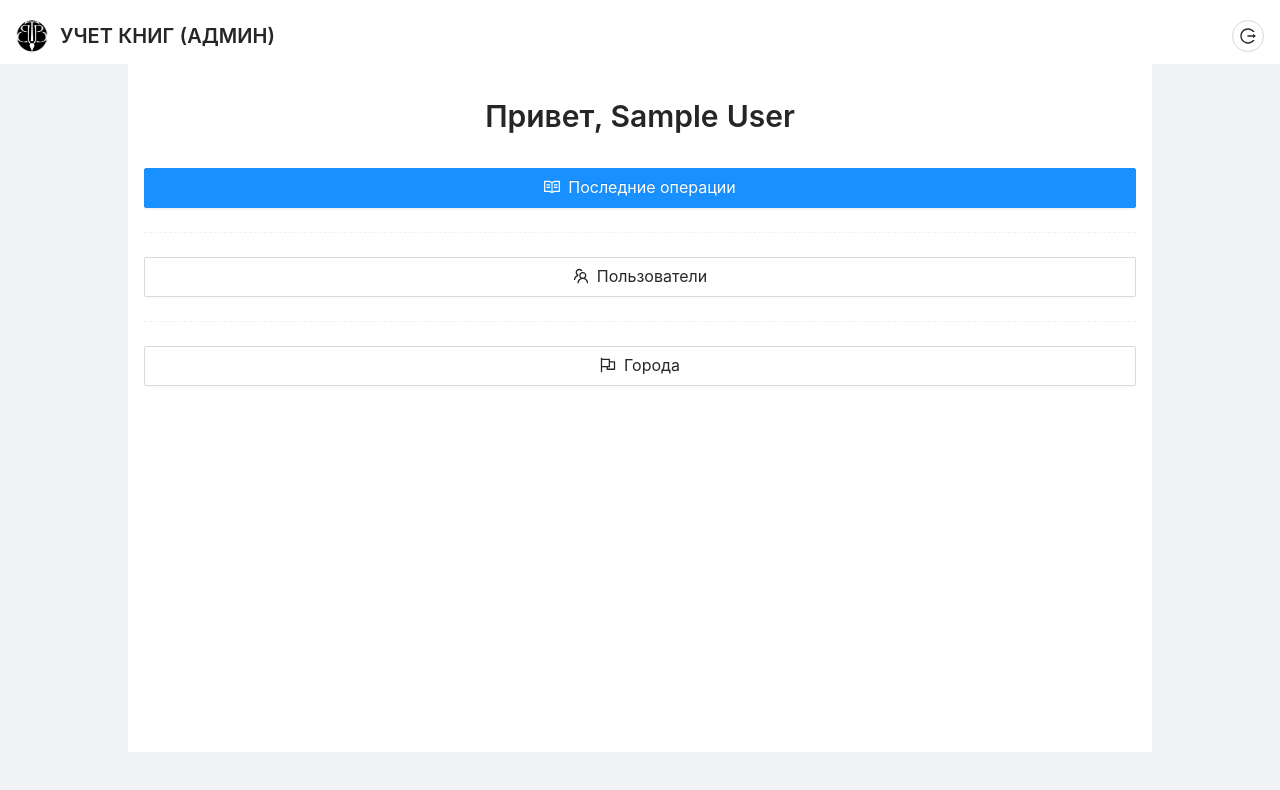
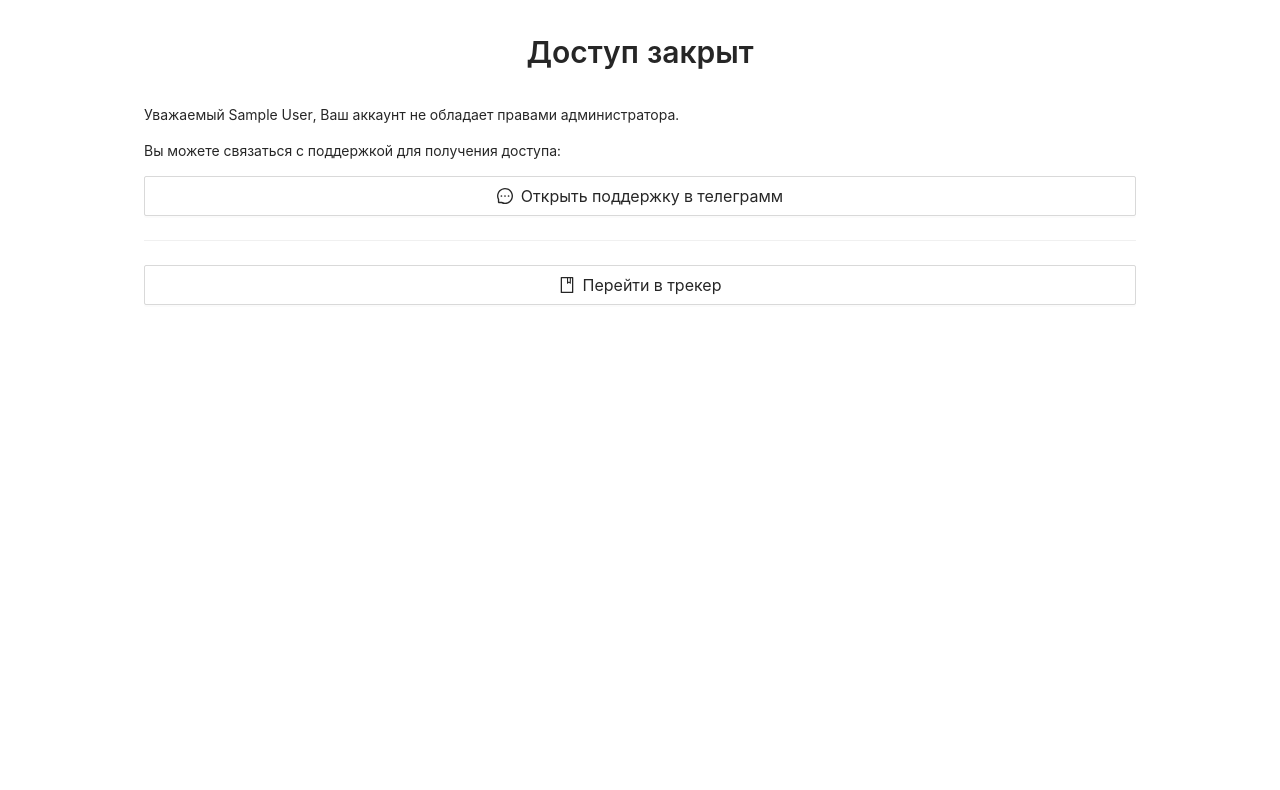
Before and after one commit to korobprog/karavan-book-admin, a React (Create React App) app: page / in a window 1280 px wide. Shown: the top 790 px of the page. Built offline with nearby package versions, Linux system fonts and the light colour scheme; no server answers; the database is empty; sample sign-in values are in the browser's storage.

Commit message:
add admin access request

```diff
--- a/src/firebase/useOperations.ts
+++ b/src/firebase/useOperations.ts
@@ -1,4 +1,3 @@
-import { getAuth } from "firebase/auth";
 import {
   collection,
   CollectionReference,
--- a/src/firebase/useUser.ts
+++ b/src/firebase/useUser.ts
@@ -13,12 +13,15 @@ type StatisticType = {
   points: number;
 };
 
+type UserRoles = 'admin';
+
 type UserDoc = {
   name?: string;
   phone?: string;
   address?: string;
   city?: string;
   favorite?: string[];
+  role?: UserRoles;
   statistic?: {
     "2022": StatisticType;
   };
--- a/src/pages/home.tsx
+++ b/src/pages/home.tsx
@@ -6,6 +6,8 @@ import {
   LogoutOutlined,
   TeamOutlined,
   FlagOutlined,
+  MessageOutlined,
+  BookOutlined,
 } from "@ant-design/icons";
 import BbtLogo from "../images/bbt-logo.png";
 import { useNavigate } from "react-router-dom";
@@ -14,7 +16,7 @@ import { Spinner } from "../shared/components/Spinner";
 import { useUser } from "../firebase/useUser";
 
 const Home = () => {
-  const { auth, user, profile, userLoading } = useUser();
+  const { auth, user, profile, loading, userLoading } = useUser();
   const navigate = useNavigate();
 
   useEffect(() => {
@@ -22,10 +24,6 @@ const Home = () => {
       navigate(routes.auth);
     }
   }, [user, userLoading, navigate]);
-
-  if (!user) {
-    return <Spinner />;
-  }
 
   const onAddReport = () => {
     navigate(routes.reports);
@@ -36,7 +34,46 @@ const Home = () => {
   };
 
   const { Content, Footer, Header } = Layout;
-  const { Title } = Typography;
+  const { Title, Paragraph } = Typography;
+
+  if (loading) {
+    return <Spinner />;
+  }
+console.log('!!!', profile )
+  if (profile.role !== "admin") {
+    return (
+      <div className="site-layout-content">
+        <Title className="site-page-title" level={2}>
+          Доступ закрыт
+        </Title>
+        <Paragraph>
+          Уважаемый {profile.name || user?.displayName || "друг"}, Ваш аккаунт
+          не обладает правами администратора.
+        </Paragraph>
+        <Paragraph>
+          Вы можете связаться с поддержкой для получения доступа:
+        </Paragraph>
+        <Button
+          href="https://t.me/karavanBook_bot"
+          target="_blank"
+          block
+          size="large"
+          icon={<MessageOutlined />}
+        >
+          Открыть поддержку в телеграмм
+        </Button>
+        <Divider />
+        <Button
+          href="https://karavan-book-tracker.web.app/"
+          block
+          size="large"
+          icon={<BookOutlined />}
+        >
+          Перейти в трекер
+        </Button>
+      </div>
+    );
+  }
 
   return (
     <Layout>
--- a/src/pages/reports.tsx
+++ b/src/pages/reports.tsx
@@ -1,5 +1,4 @@
 import React, { useEffect } from "react";
-import { useAuthState } from "react-firebase-hooks/auth";
 import { useNavigate } from "react-router-dom";
 import { getAuth, signOut } from "firebase/auth";
 import useGoogleSheets from "use-google-sheets";
@@ -9,49 +8,33 @@ import { LogoutOutlined } from "@ant-design/icons";
 import BbtLogo from "../images/bbt-logo.png";
 import { routes } from "../shared/routes";
 import { Spinner } from "../shared/components/Spinner";
-import { Book, getBooks } from "../shared/helpers/getBooks";
 import { useUser } from "../firebase/useUser";
-import {
-  DistributedBook,
-  OperationDoc,
-  useOperations,
-} from "../firebase/useOperations";
-import { useLocations } from "../firebase/useLocations";
-import { LocationSelect } from "../shared/components/LocationSelect";
-import { useDebouncedCallback } from "use-debounce/lib";
+import { useOperations } from "../firebase/useOperations";
 import moment from "moment";
 
 export const Reports = () => {
   const auth = getAuth();
-  const {
-    profile,
-    addStatistic,
-    favorite,
-    toggleFavorite,
-    loading: userLoading,
-  } = useUser();
-  const [user, loading] = useAuthState(auth);
+  const { profile, userLoading, user, loading } = useUser();
 
   const navigate = useNavigate();
 
-  const { data: books, loading: booksLoading } = useGoogleSheets({
+  const { loading: booksLoading } = useGoogleSheets({
     apiKey: process.env.REACT_APP_GOOGLE_API_KEY as string,
     sheetId: process.env.REACT_APP_GOOGLE_SHEETS_ID as string,
   });
 
-  const {
-    addOperation,
-    operationsDocData,
-    loading: operationLoading,
-  } = useOperations();
+  const { operationsDocData, loading: operationLoading } = useOperations();
 
   useEffect(() => {
-    if (!user && !loading) {
+    if (!user && !userLoading) {
       navigate(routes.auth);
     }
-  }, [user, loading, navigate]);
+    if (profile.role !== "admin" && !loading) {
+      navigate(routes.root);
+    }
+  }, [user, profile, userLoading, loading, navigate]);
 
-  if (booksLoading || userLoading || operationLoading) {
+  if (booksLoading || loading || operationLoading) {
     return <Spinner />;
   }
 
@@ -83,7 +66,7 @@ export const Reports = () => {
       title: "Пользователь",
       dataIndex: "name",
       key: "name",
-      render: (text: string) => <a>{text}</a>,
+      render: (text: string) => text,
     },
     {
       title: "Всего книг",
@@ -111,7 +94,7 @@ export const Reports = () => {
     {
       title: "Действие",
       key: "action",
-      render: (text: string, record: any) => <a>Подтвердить</a>,
+      render: (text: string, record: any) => <Button>Подтвердить</Button>,
     },
   ];
 
```
